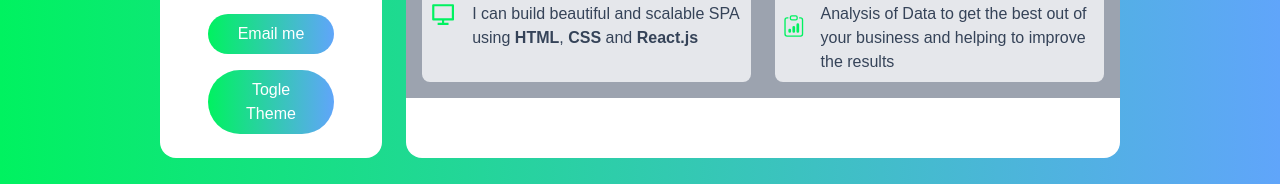
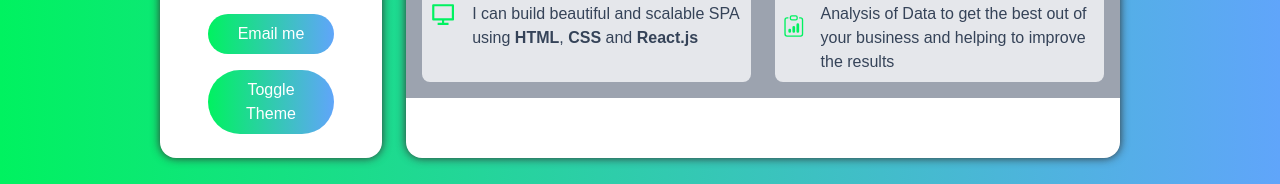
Before and after one commit to ogalvezg/portfolio, a Next.js app: page / in a window 1280 px wide. Shown: the part 582-766 px from the top of the page. Built offline with nearby package versions, Linux system fonts and the light colour scheme.

Commit message:
dark Theme active

```diff
--- a/components/Bar.tsx
+++ b/components/Bar.tsx
@@ -5,7 +5,7 @@
     data: ISkill
 }> = ({ data: {Icon, level, name } }) => {
     return (
-        <div className='my-2 text-white bg-gray-300 rounded-full'>
+        <div className='my-2 text-white bg-gray-300 rounded-full dark:bg-dark-300'>
             <div className="flex items-center px-4 py-1 rounded-full bg-gradient-to-r from-green to-blue-600"
                 style={{ width: level }}>
                 <Icon className='mr-3' />
--- a/components/Sidebar.tsx
+++ b/components/Sidebar.tsx
@@ -3,8 +3,16 @@
 import {FiGlobe} from 'react-icons/fi'
 import {GoLocation} from 'react-icons/go'
 import {GiTie} from 'react-icons/gi'
+import {useTheme} from 'next-themes'
 
 const Sidebar = () => {
+
+    const { theme, setTheme } = useTheme();
+
+    const changeTheme = () => {
+        setTheme(theme==='light' ? 'dark' : 'light')
+    }
+
     return (
         <div>
             <img src="" alt="user avatar"
@@ -14,10 +22,10 @@
             <h3 className="my-4 text-3xl font-medium tracking-wider font-kaushan">
                 <span className="text-green">Omar</span> Galvez
             </h3>
-            <p className="px-2 py-1 my-3 bg-gray-200 rounded-full">
+            <p className="px-2 py-1 my-3 bg-gray-200 rounded-full dark:bg-dark-200">
                 Front-end, Data Analyst & BI
             </p>
-            <a className="flex items-center justify-center px-2 py-1 my-3 bg-gray-200 rounded-full">
+            <a className="flex items-center justify-center px-2 py-1 my-3 bg-gray-200 rounded-full dark:bg-dark-200">
                 <GiTie className="w-6 h-6" /> Download Resume
             </a>
             {/* social icons */}
@@ -35,7 +43,7 @@
 
             {/* address */}
             <div
-                className="py-4 m-5 bg-gray-200"
+                className="py-4 m-5 bg-gray-200 dark:bg-dark-200"
                 style={{ marginLeft: '-1rem', marginRight: '-1rem' }}>
                 <div className="flex items-center justify-center space-x-2">
                     <GoLocation />
@@ -50,8 +58,10 @@
                 onClick={() => window.open('mailto:itsomargalvez@gmail.com')}>
                 Email me
             </button>
-            <button className="w-8/12 px-5 py-2 my-2 text-white rounded-full bg-gradient-to-r from-green to-blue-400">
-                Togle Theme
+            <button
+                onClick={changeTheme}
+                className="w-8/12 px-5 py-2 my-2 text-white rounded-full bg-gradient-to-r from-green to-blue-400">
+                Toggle Theme
             </button>
         </div>
     )
--- a/data.ts
+++ b/data.ts
@@ -112,7 +112,7 @@
         Icon: BsCircleFill
     },
     {
-        name: 'Figma',
+        name: 'Scrum',
         level: '80%',
         Icon: BsCircleFill
     },
--- a/package.json
+++ b/package.json
@@ -9,6 +9,7 @@
   },
   "dependencies": {
     "next": "10.0.6",
+    "next-themes": "0.0.11",
     "react": "17.0.1",
     "react-dom": "17.0.1",
     "react-icons": "^4.2.0"
--- a/pages/_app.tsx
+++ b/pages/_app.tsx
@@ -1,17 +1,23 @@
 import Navbar from '../components/Navbar'
 import Sidebar from '../components/Sidebar'
 import '../styles/globals.css'
+import {ThemeProvider} from 'next-themes'
 
 function MyApp({ Component, pageProps }) {
-	return <div className="grid grid-cols-12 gap-6 px-5 lg:px-40 my-14 sm:px-20 md:px-32">
-		<div className="col-span-12 p-4 text-center bg-white lg:col-span-3 rounded-2xl">
+	return (
+		<ThemeProvider attribute='class'>
+			<div className="grid grid-cols-12 gap-6 px-5 my-14 sm:px-16 md:px-20 lg:px-24 xl:px-40">
+				<div className="h-full col-span-12 p-4 text-base text-center bg-white dark:bg-dark-500 lg:col-span-3 rounded-2xl shadow-custom-light dark:shadow-custom-dark">
 					<Sidebar />
 				</div>
-    	<div className="flex flex-col col-span-12 overflow-hidden bg-white lg:col-span-9 rounded-2xl">
+				<div className="flex flex-col col-span-12 overflow-hidden bg-white dark:bg-dark-500 lg:col-span-9 rounded-2xl shadow-custom-light dark:shadow-custom-dark">
 					<Navbar />
 					<Component {...pageProps} />
 				</div>
 			</div>
+		</ThemeProvider>
+
+	);
 }
 
 export default MyApp
--- a/pages/_document.tsx
+++ b/pages/_document.tsx
@@ -3,12 +3,12 @@
 class MyDocument extends Document {
     render()  {
         return (
-            <Html>
+            <Html lang='en'>
                 <Head>
                     <link rel="preconnect" href="https://fonts.gstatic.com" />
                     <link href="https://fonts.googleapis.com/css2?family=Kaushan+Script&display=swap" rel="stylesheet" />
                 </Head>
-                <body className="bg-gradient-to-r from-green to-blue-400">
+                <body className="bg-gradient-to-r from-green to-blue-400 dark:from-dark-500 dark:to-dark-700 dark:text-white">
                     <Main />
                     <NextScript />
                 </body>
--- a/pages/index.tsx
+++ b/pages/index.tsx
@@ -11,12 +11,12 @@
 				I have 3+ years of experience processing and managing data using SQL.
 				I'm as well a junior frontend developer.
 			</h5>
-			<div className='p-4 mt-5 bg-gray-400' style={{marginLeft:'-1.5rem', marginRight:'-1.5rem'}}>
+			<div className='p-4 mt-5 bg-gray-400 dark:bg-dark-100' style={{marginLeft:'-1.5rem', marginRight:'-1.5rem'}}>
 				<h6 className='my-3 text-xl font-bold tracking-wide'>My Skills</h6>
 				<div className='grid gap-6 lg:grid-cols-2'>
 					{
 						services.map(service=> (
-							<div className='bg-gray-200 rounded-lg lg:col-span-1'>
+							<div className='bg-gray-200 rounded-lg dark:bg-dark-200 lg:col-span-1'>
 								<ServiceCard service={service} />
 							</div>
 						))
--- a/tailwind.config.js
+++ b/tailwind.config.js
@@ -1,17 +1,34 @@
 module.exports = {
   purge: ['./pages/**/*.tsx', './components/**/*.tsx'],
-  darkMode: false, // or 'media' or 'class'
+  darkMode: 'class',
   theme: {
     fontFamily: {
       'kaushan': ['Kaushan Script'],
+    },
+    boxShadow: {
+      'custom-light':"0 0 10px #313131",
+      'custom-dark':"5px 5px 10px #0a0c0e, -5px -5px 10px #14161c",
     },
     extend: {
       colors: {
         green: {
           DEFAULT: '#00f260',
+        },
+        dark:{
+          DEFAULT: '#010101',
+          100:'#1a1a1a',
+          200:'#21242c',
+          300:'#373c49',
+          500:'#15181e',
+          700:'#202125',
         }
       }
     },
   },
+  variants: {
+    extend: {
+      boxShadow:['dark'],
+    }
+  },
   plugins: [],
 }
```
Also changed, not shown: 1 other file (tests, documents, lock files or other folders). Lines whose indentation alone changed are shown as unchanged.
